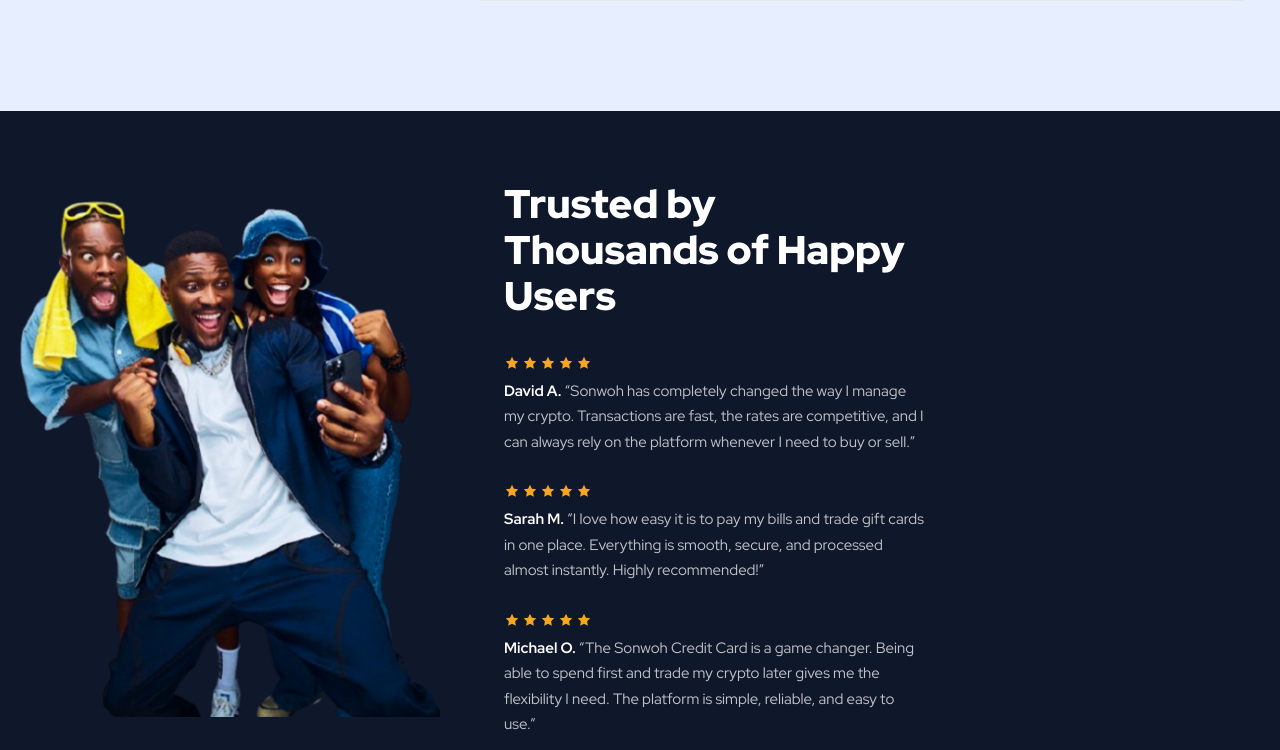
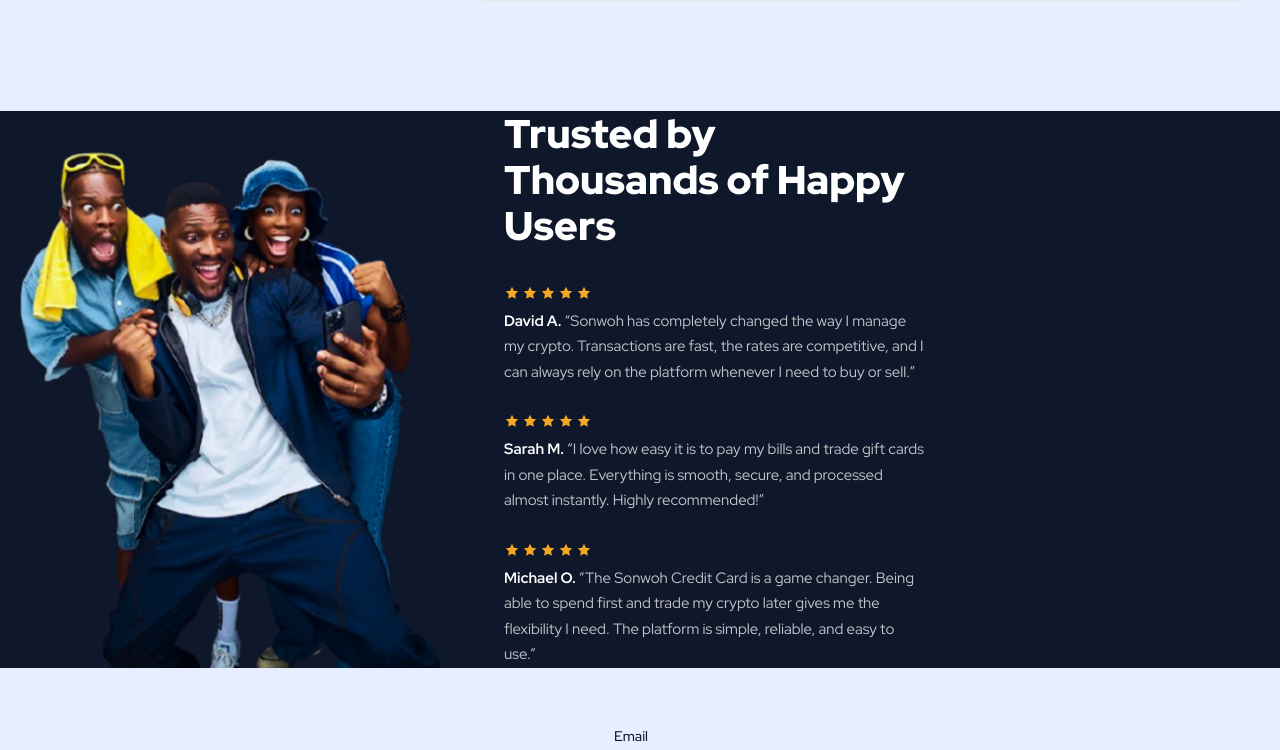
Before and after one commit to Lonepay/sonwoh, a Next.js app: page / in a window 1280 px wide. Shown: the part 10076-10826 px from the top of the page. Built offline with nearby package versions, Linux system fonts and the light colour scheme.

Commit message:
testimonials: stand the photo on the section base

```diff
--- a/src/components/Testimonials.tsx
+++ b/src/components/Testimonials.tsx
@@ -21,16 +21,16 @@
 
 export default function Testimonials() {
   return (
-    <section className="bg-ink py-16 lg:py-[70px]">
+    <section className="bg-ink pt-16 lg:pt-0">
       <div className="mx-auto max-w-[1240px] px-5 sm:px-6 lg:px-0">
-        <div className="grid items-center gap-12 lg:grid-cols-[minmax(0,420px)_1fr] lg:gap-16">
+        <div className="grid items-end gap-12 lg:grid-cols-[minmax(0,420px)_1fr] lg:gap-16">
           <Image
             src="/images/people.png"
             alt="Three Sonwoh users celebrating while using the app"
             width={960}
             height={1116}
             sizes="(max-width: 1024px) 80vw, 420px"
-            className="mx-auto h-auto w-full max-w-[320px] lg:max-w-[420px]"
+            className="mx-auto block h-auto w-full max-w-[320px] self-end lg:max-w-[420px]"
           />
 
           <div>
```
